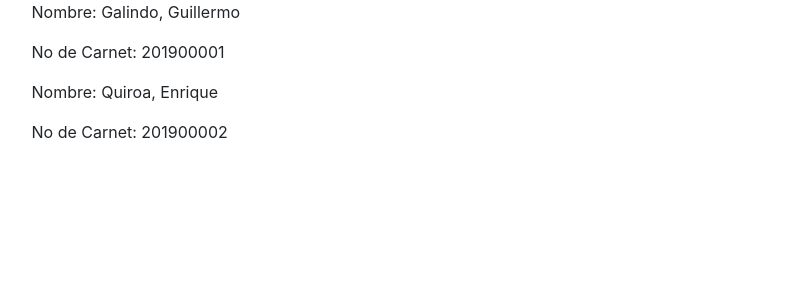
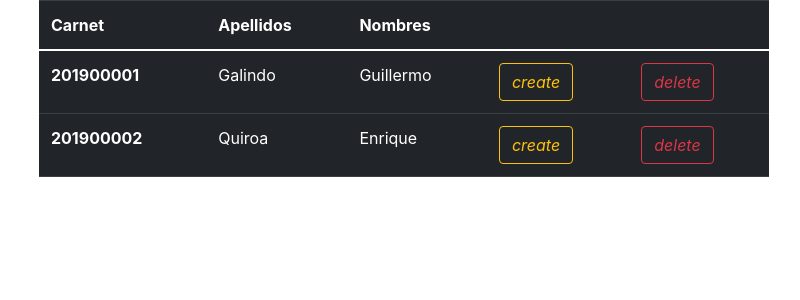
Before and after one commit to DryMemoG/RegEducativo-Pfinal, a Django app: page /docentes/ in a window 1280 px wide. Shown: the part 56-356 px from the top of the page, without its empty margins (46-846 px from the left). Run offline with Django 3.2, Linux system fonts and the light colour scheme; data comes from the database, SQL or seed files in the repository; some libraries are stand-ins or nearby versions.

Commit message:
diseño en asignaciones y docentes
se le agrego a asignaciones.html el diseño correspondiente y a docentes.html

```diff
--- a/registro/templates/registro/docentes.html
+++ b/registro/templates/registro/docentes.html
@@ -1,9 +1,27 @@
 {% extends 'registro/base.html' %}
 {% block content %}
-  {% for docente in docentes %}
-    <div>
-        <p>Nombre: {{ docente.apellidos}}, {{docente.nombres}} </p>
-        <p>No de Carnet: {{ docente.noCarnet|linebreaksbr }}</p>
-    </div>
-  {% endfor %}
-{%endblock %}
+<div class="container tabla">
+    <table class="table table-dark tabla">
+      <thead>
+        <tr>
+          <th scope="col">Carnet</th>
+          <th scope="col">Apellidos</th>
+          <th scope="col">Nombres</th>
+          <th scope="col"></th>
+          <th scope="col"></th>
+        </tr>
+      </thead>
+      <tbody>
+      {% for docente in docentes %}
+      <tr>
+        <th scope="row">{{docente.noCarnet}}</th>
+        <td>{{docente.apellidos}}</td>
+        <td>{{docente.nombres}}</td>
+        <td><button type="button" class="btn btn-outline-warning" ><i class="material-icons">create</i></button></td>
+        <td><button type="button" class="btn btn-outline-danger"><i class="material-icons">delete</i></button</td>
+      </tr>
+      {% endfor %}
+    {%endblock %}
+      </tbody>
+    </table>
+</div>
```
Also changed, not shown: registro/templates/registro/asignaciones.html (+23 -8 lines).
